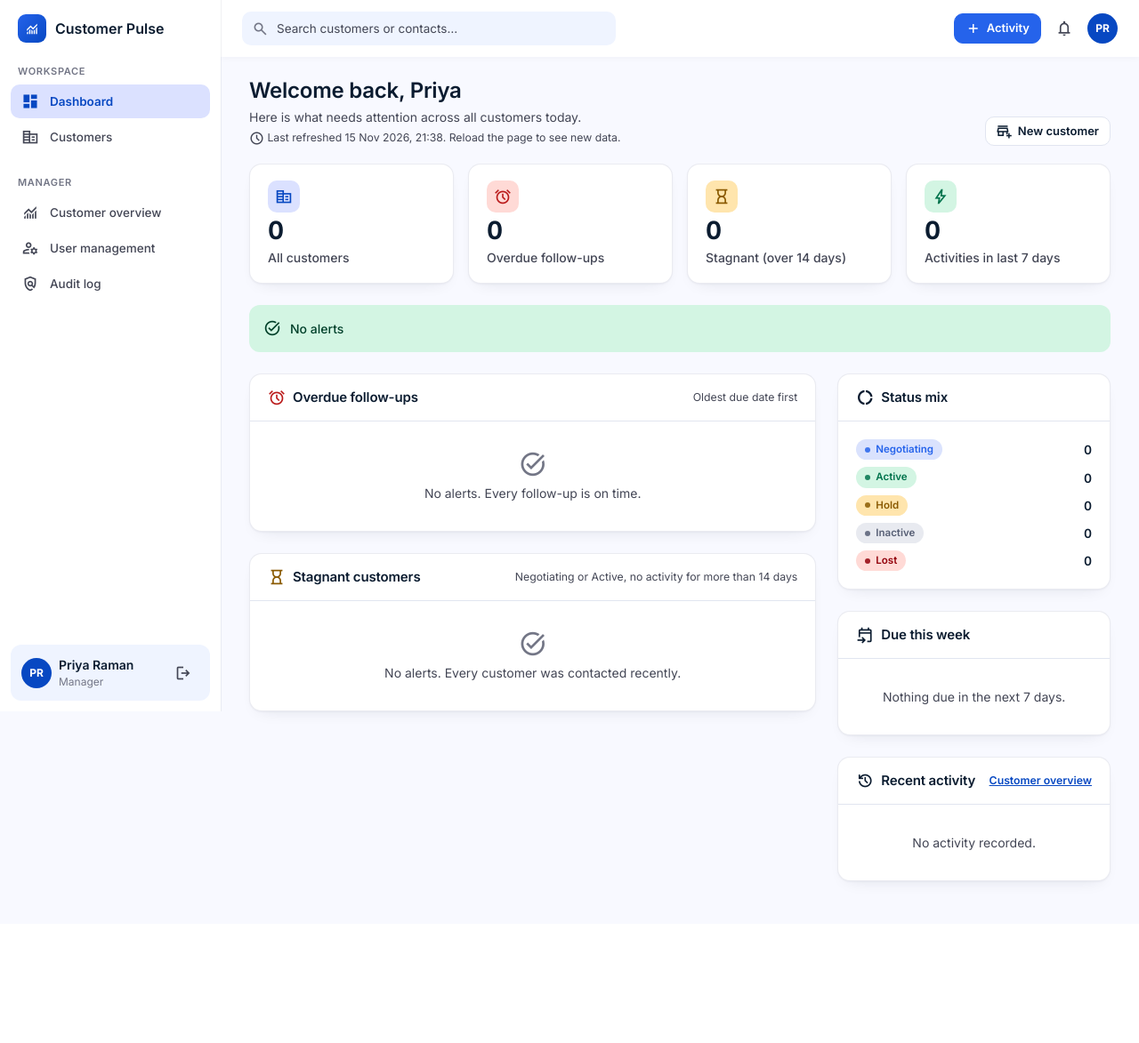
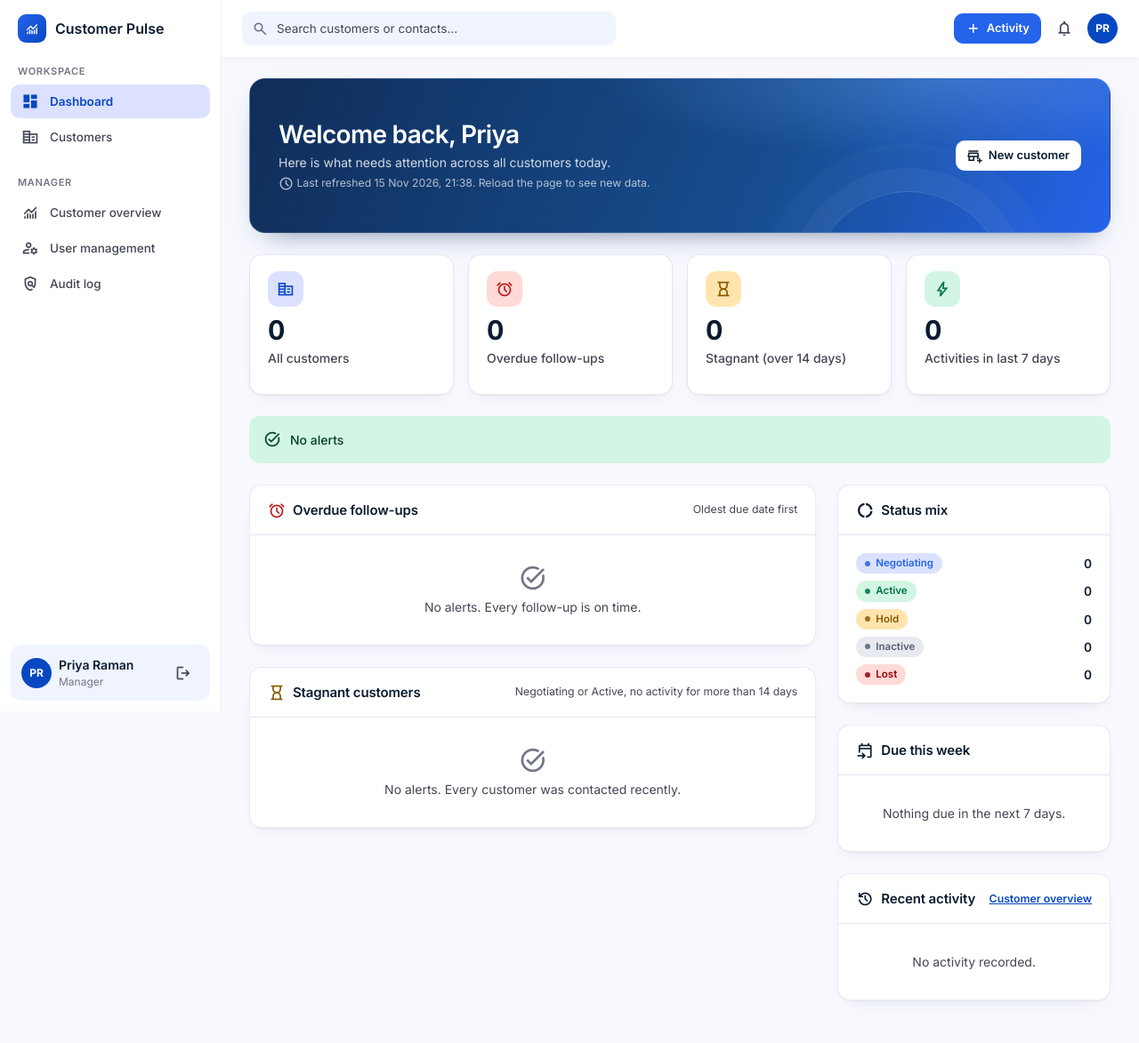
Before and after one commit to K1D28/group-16-customer-pulse, a Spring Boot app: page /dashboard in a window 1280 px wide. Shown: the whole page at 89% size. Before the commit the page ends 997 px from the top, so only its background shows below. Run offline with Spring Boot 4, Linux system fonts and the light colour scheme; a user stored in the database is signed in; data that the repository does not hold is empty; some of the project's set-up classes (security, data sources, template engines, error pages and the like) are left out, and stand-ins take their place.

Commit message:
Polish dashboard, customer, and reporting UI

```diff
--- a/src/main/resources/static/css/app.css
+++ b/src/main/resources/static/css/app.css
@@ -274,3 +274,142 @@ h1, h2, h3, h4 { text-wrap: balance; letter-spacing: -.01em; }
 .assignee-grid input:checked + label { border-color: var(--cp-primary); background: var(--cp-primary-soft); }
 .assignee-grid input:checked + label .check { color: var(--cp-primary); font-variation-settings: "FILL" 1; }
 .assignee-grid input:focus-visible + label { box-shadow: 0 0 0 3px rgba(37, 99, 235, .25); }
+
+/* ---------- Dashboard, customer views and reporting ---------- */
+.dashboard-page > .page-head {
+  position: relative;
+  isolation: isolate;
+  overflow: hidden;
+  align-items: center;
+  min-height: 174px;
+  padding: 28px 32px;
+  margin-bottom: 24px;
+  border: 1px solid rgba(255, 255, 255, .12);
+  border-radius: 18px;
+  color: #fff;
+  background:
+    radial-gradient(ellipse at 82% 0%, rgba(116, 173, 255, .34), transparent 36%),
+    linear-gradient(115deg, #102d58 0%, #174e91 62%, #2563eb 100%);
+  box-shadow: 0 14px 32px -20px rgba(16, 45, 88, .75);
+}
+.dashboard-page > .page-head::after {
+  content: "";
+  position: absolute;
+  z-index: -1;
+  width: 220px;
+  height: 220px;
+  right: 12%;
+  bottom: -174px;
+  border: 1px solid rgba(255, 255, 255, .16);
+  border-radius: 50%;
+  box-shadow: 0 0 0 26px rgba(255, 255, 255, .035), 0 0 0 54px rgba(255, 255, 255, .025);
+}
+.dashboard-page > .page-head h1 { font-size: 28px; letter-spacing: -.025em; }
+.dashboard-page > .page-head p { color: rgba(255, 255, 255, .82); }
+.dashboard-page > .page-head .small-caps,
+.dashboard-page > .page-head .text-faint { color: rgba(255, 255, 255, .68); }
+.dashboard-page > .page-head .btn-light { border-color: rgba(255, 255, 255, .65); }
+.dashboard-page .kpi {
+  position: relative;
+  overflow: hidden;
+  min-height: 158px;
+  border-color: rgba(195, 198, 215, .42);
+  transition: transform .18s ease, box-shadow .18s ease, border-color .18s ease;
+}
+.dashboard-page .kpi:hover {
+  transform: translateY(-3px);
+  border-color: rgba(37, 99, 235, .25);
+  box-shadow: 0 12px 26px -16px rgba(11, 28, 48, .32);
+}
+.dashboard-page .kpi-icon { width: 40px; height: 40px; border-radius: 12px; }
+.dashboard-page .kpi-value { margin-top: 5px; font-size: 30px; }
+.dashboard-page .cp-card,
+.overview-page .cp-card,
+.reporting-page .cp-card,
+.customer-detail-page .cp-card { overflow: hidden; }
+.dashboard-page .cp-card-head,
+.overview-page .cp-card-head,
+.reporting-page .cp-card-head,
+.customer-detail-page .cp-card-head { min-height: 56px; }
+.dashboard-page .alert-item { padding-top: 14px; padding-bottom: 14px; }
+.dashboard-page .alert-item:hover,
+.overview-page .alert-item:hover { background: #f5f8ff; }
+
+.overview-page > .page-head h1,
+.customers-page > .page-head h1,
+.customer-detail-page > .page-head h1,
+.reporting-page > .page-head h1 { letter-spacing: -.025em; }
+.overview-page .report-filters,
+.reporting-page .report-filters {
+  align-items: end;
+  gap: 14px;
+  padding: 18px 20px;
+  border-color: rgba(195, 198, 215, .42);
+}
+.overview-page .report-filters > div,
+.reporting-page .report-filters > div { min-width: 142px; }
+.reporting-page .report-filters > div { flex: 1 1 142px; }
+.overview-page .report-filters > button,
+.overview-page .report-filters > a,
+.reporting-page .report-filters > button,
+.reporting-page .report-filters > a { min-height: 38px; }
+.overview-page .overview-stats .kpi {
+  min-height: 136px;
+  justify-content: center;
+  gap: 10px;
+  transition: transform .18s ease, box-shadow .18s ease;
+}
+.overview-page .overview-stats a.kpi:hover {
+  transform: translateY(-2px);
+  box-shadow: 0 10px 24px -16px rgba(11, 28, 48, .35);
+}
+.overview-page .overview-stats .kpi-value { font-size: 27px; }
+.overview-page .cp-table thead th,
+.reporting-page .cp-table thead th { padding-top: 12px; padding-bottom: 12px; }
+.overview-page .cp-table td,
+.reporting-page .cp-table td { padding-top: 14px; padding-bottom: 14px; }
+.overview-page .cp-table tbody tr:hover td,
+.reporting-page .cp-table tbody tr:hover td { background: #f5f8ff; }
+.overview-page .alert-item { align-items: flex-start; }
+
+.customers-page > .page-head { margin-bottom: 24px; }
+.customers-page .customer-filters { padding: 20px; }
+.customers-page .customer-filters > div { min-width: 180px; }
+.customers-page .customer-filters .flex-grow-1 { flex: 1 1 280px; }
+.customers-page .cp-table td { padding-top: 14px; padding-bottom: 14px; }
+.customers-page .cp-table td:first-child .row-link { font-size: 13.5px; }
+
+.customer-detail-page > .page-head { align-items: center; padding-bottom: 22px; border-bottom: 1px solid var(--cp-line); }
+.customer-detail-page > .page-head h1 { overflow-wrap: anywhere; }
+.customer-detail-page .profile-list { grid-template-columns: 96px minmax(0, 1fr); gap: 12px 16px; }
+.customer-detail-page .profile-list dt { font-size: 12px; }
+.customer-detail-page .profile-list dd { font-weight: 500; }
+.customer-detail-page .timeline li { padding-bottom: 24px; }
+.customer-detail-page .tl-body { line-height: 1.65; }
+
+.reporting-page .cp-table { min-width: 760px; }
+.reporting-page .cp-table td { vertical-align: top; }
+.reporting-page .cp-table code {
+  padding: 2px 5px;
+  border-radius: 5px;
+  color: var(--cp-primary-dark);
+  background: var(--cp-surface-low);
+}
+
+@media (max-width: 575.98px) {
+  .dashboard-page > .page-head { min-height: 0; padding: 24px 20px; }
+  .dashboard-page > .page-head h1 { font-size: 24px; }
+  .dashboard-page .kpi { min-height: 144px; padding: 16px; }
+  .dashboard-page .kpi-value { font-size: 26px; }
+  .overview-page .report-filters,
+  .reporting-page .report-filters { align-items: stretch; }
+  .overview-page .report-filters > div,
+  .reporting-page .report-filters > div,
+  .customers-page .customer-filters > div { flex: 1 1 100%; }
+  .customer-detail-page > .page-head { align-items: flex-start; }
+}
+
+@media (prefers-reduced-motion: reduce) {
+  .dashboard-page .kpi,
+  .overview-page .overview-stats .kpi { transition: none; }
+}
--- a/src/main/resources/templates/audit/list.html
+++ b/src/main/resources/templates/audit/list.html
@@ -6,7 +6,7 @@
     <aside th:replace="~{fragments/layout :: sidebar}"></aside>
     <div class="app-main">
         <header th:replace="~{fragments/layout :: topbar}"></header>
-        <main class="app-content">
+        <main class="app-content reporting-page">
             <div th:replace="~{fragments/layout :: flash}"></div>
 
             <div class="page-head">
@@ -16,7 +16,7 @@
                 </div>
             </div>
 
-            <form class="cp-card cp-card-body filter-bar mb-4" th:action="@{/audit}" method="get">
+            <form class="cp-card cp-card-body filter-bar report-filters mb-4" th:action="@{/audit}" method="get">
                 <div>
                     <label class="form-label" for="from">From</label>
                     <input class="form-control" type="date" id="from" name="from" th:value="${from}">
--- a/src/main/resources/templates/customers/detail.html
+++ b/src/main/resources/templates/customers/detail.html
@@ -6,7 +6,7 @@
     <aside th:replace="~{fragments/layout :: sidebar}"></aside>
     <div class="app-main">
         <header th:replace="~{fragments/layout :: topbar}"></header>
-        <main class="app-content">
+        <main class="app-content customer-detail-page">
             <div th:replace="~{fragments/layout :: flash}"></div>
 
             <div class="page-head">
--- a/src/main/resources/templates/customers/list.html
+++ b/src/main/resources/templates/customers/list.html
@@ -6,7 +6,7 @@
     <aside th:replace="~{fragments/layout :: sidebar}"></aside>
     <div class="app-main">
         <header th:replace="~{fragments/layout :: topbar}"></header>
-        <main class="app-content">
+        <main class="app-content customers-page">
             <div th:replace="~{fragments/layout :: flash}"></div>
 
             <div class="page-head">
@@ -18,7 +18,7 @@
             </div>
 
             <section class="cp-card">
-                <form class="cp-card-body filter-bar border-bottom" th:action="@{/customers}" method="get">
+                <form class="cp-card-body filter-bar customer-filters border-bottom" th:action="@{/customers}" method="get">
                     <div class="flex-grow-1">
                         <label class="form-label" for="q">Search</label>
                         <input class="form-control" id="q" name="q" th:value="${q}" placeholder="Company or contact name">
--- a/src/main/resources/templates/dashboard.html
+++ b/src/main/resources/templates/dashboard.html
@@ -6,7 +6,7 @@
     <aside th:replace="~{fragments/layout :: sidebar}"></aside>
     <div class="app-main">
         <header th:replace="~{fragments/layout :: topbar}"></header>
-        <main class="app-content">
+        <main class="app-content dashboard-page">
             <div th:replace="~{fragments/layout :: flash}"></div>
 
             <div class="page-head">
--- a/src/main/resources/templates/overview.html
+++ b/src/main/resources/templates/overview.html
@@ -6,7 +6,7 @@
     <aside th:replace="~{fragments/layout :: sidebar}"></aside>
     <div class="app-main">
         <header th:replace="~{fragments/layout :: topbar}"></header>
-        <main class="app-content">
+        <main class="app-content overview-page">
             <div th:replace="~{fragments/layout :: flash}"></div>
 
             <div class="page-head">
@@ -16,7 +16,7 @@
                 </div>
             </div>
 
-            <form class="cp-card cp-card-body filter-bar mb-4" th:action="@{/overview}" method="get">
+            <form class="cp-card cp-card-body filter-bar report-filters mb-4" th:action="@{/overview}" method="get">
                 <div>
                     <label class="form-label" for="ownerId">Owner</label>
                     <select class="form-select" id="ownerId" name="ownerId">
@@ -48,7 +48,7 @@
             </p>
 
             <!-- Counts per status -->
-            <div class="row g-3 mb-4">
+            <div class="row g-3 mb-4 overview-stats">
                 <div class="col-6 col-md-4 col-xl-2">
                     <div class="cp-card kpi">
                         <span class="kpi-label">Total</span>
```
